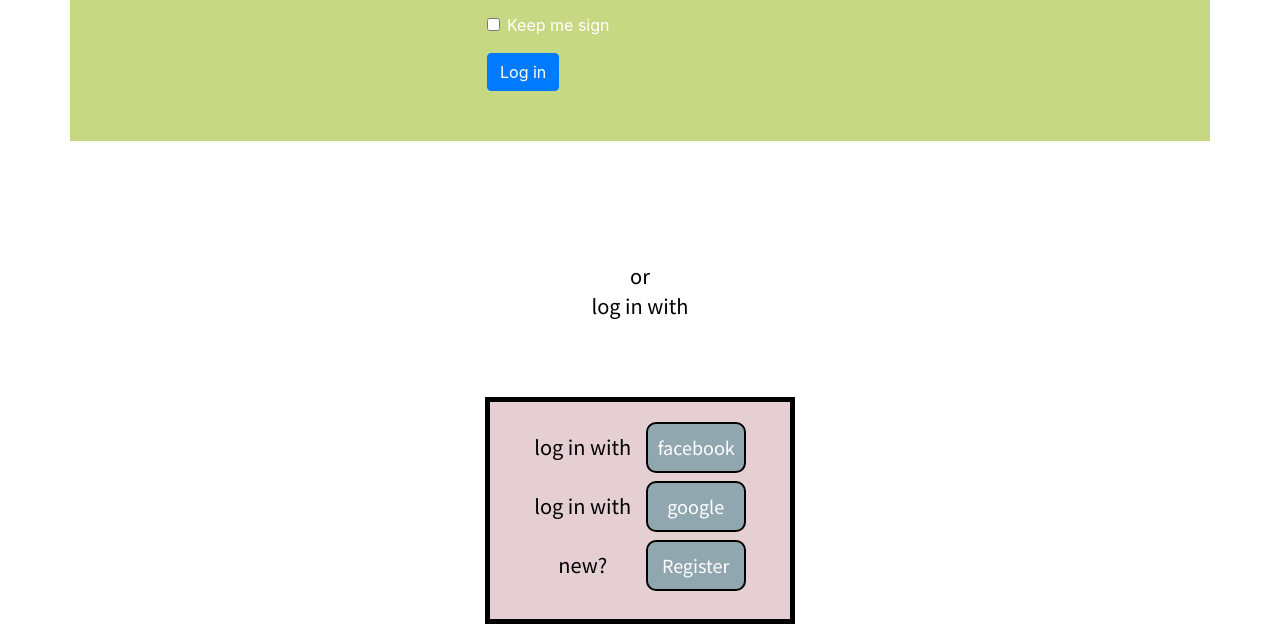
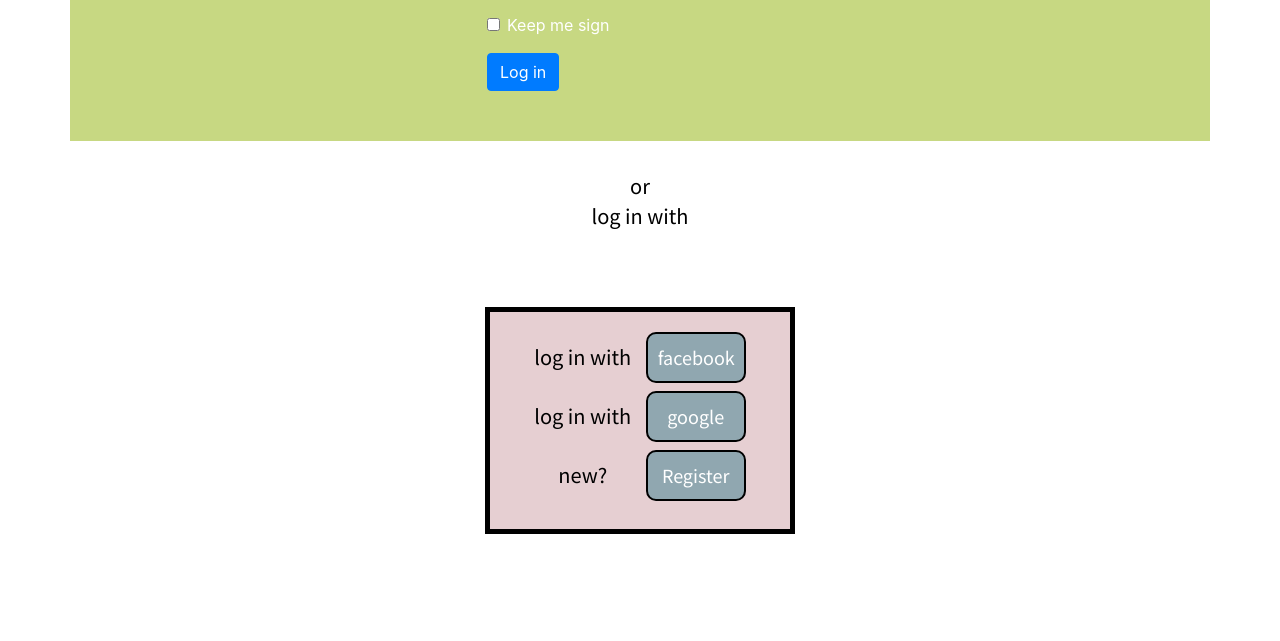
Before and after one commit to catitorres/roomatesAroundTheWorld, a website: page logIn/logIn.html in a window 1280 px wide. Shown: the part 946-1587 px from the top of the page. Drawn offline with nearby package versions, Linux system fonts and the light colour scheme.

Commit message:
alineamiento de formulario

```diff
--- a/scss/_responsive.scss
+++ b/scss/_responsive.scss
@@ -121,6 +121,8 @@
 	padding: 20px;
 	@include flex-col;
 	justify-content: center;
+	@include position-relative;
+	bottom: 90px;
 }
 .tablaContacto{
 	@include flex-row-center;
```
Also changed, not shown: css/style.css.
